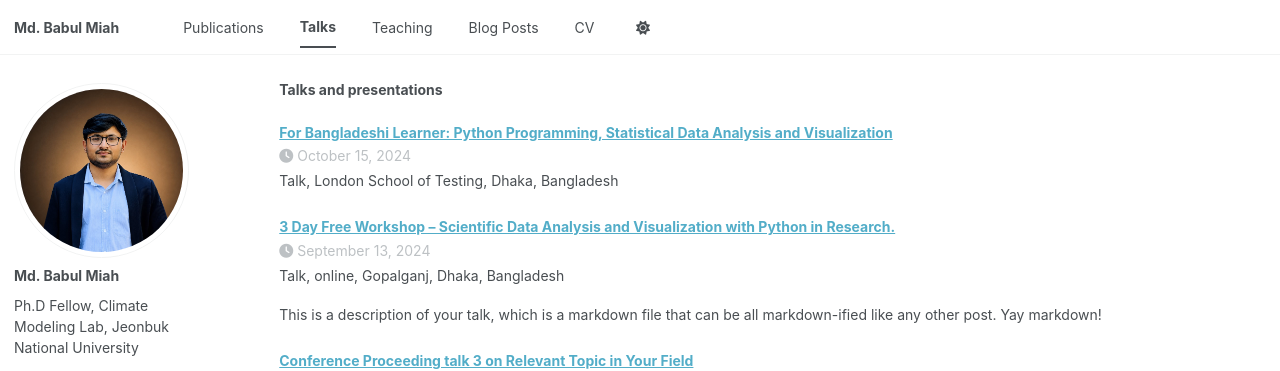
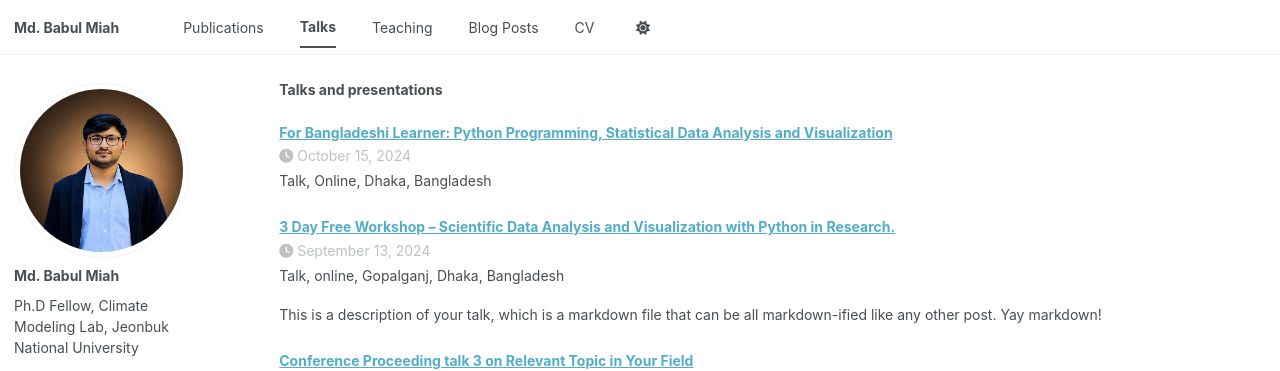
Before and after one commit to mbm-phd/mbm-phd.github.io, a Jekyll site: the page built from _pages/talks.html, in a window 1280 px wide. Shown: the top 371 px of the page. Built offline with Jekyll 4.4.1, drawn with Linux system fonts in a browser that asks for light colours; a style sheet for code colours, icons or effects is not loaded.

Commit message:
Change venue from London to Online

```diff
--- a/_talks/2024-10-15-talk-2.md
+++ b/_talks/2024-10-15-talk-2.md
@@ -3,7 +3,7 @@ title: "For Bangladeshi Learner: Python Programming, Statistical Data Analysis a
 collection: talks
 type: "Talk"
 permalink: /talks/2024-10-15-talk-2
-venue: "London School of Testing"
+venue: "Online"
 date: 2024-10-15
 location: "Dhaka, Bangladesh"
 ---
```
